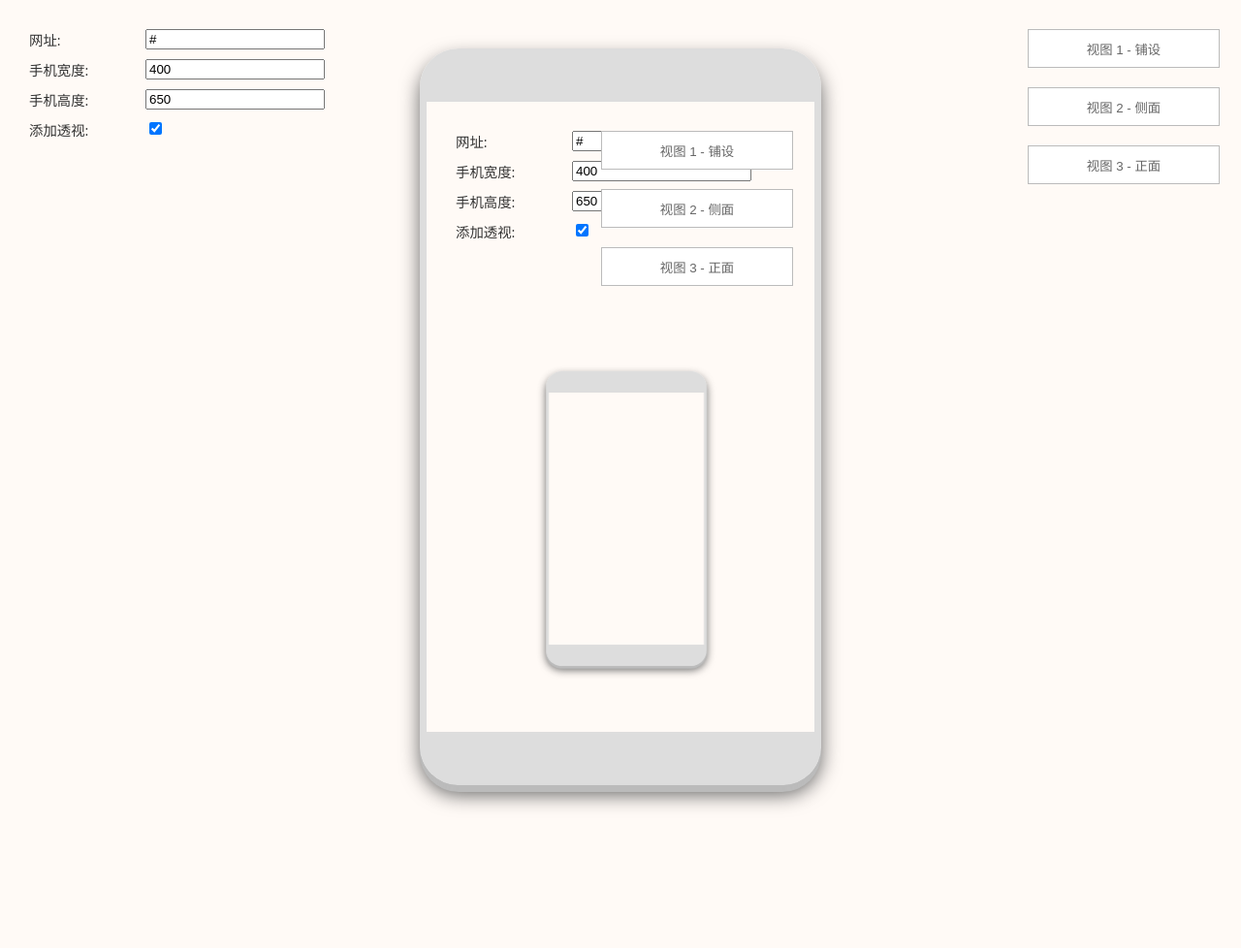
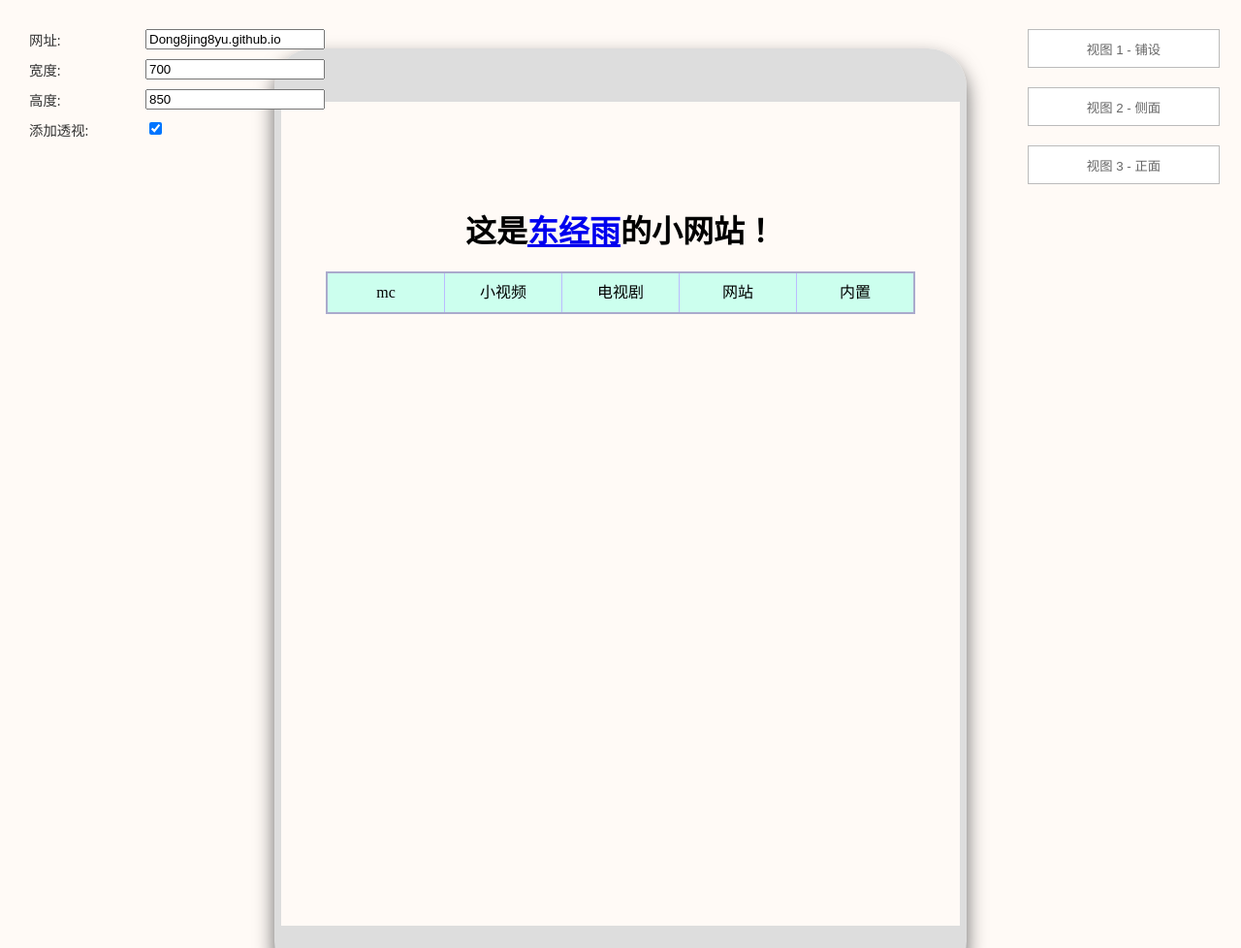
Before and after one commit to Dong8jing8yu/Dong8jing8yu.github.io, a plain HTML site: page sj.html in a window 1280 px wide. Shown: the top 978 px of the page at 97% size. Before the commit the page ends 860 px from the top, so only its background shows below. Drawn offline with Linux system fonts and the light colour scheme.

Commit message:
Update sj.html

```diff
--- a/sj.html
+++ b/sj.html
@@ -13,15 +13,15 @@
     <div id="controls">
         <div>
             <label for="iframeURL">网址:</label>
-            <input type="text" id="iframeURL" placeholder="#" value="#">
+            <input type="text" id="iframeURL" placeholder="请输入网址" value="Dong8jing8yu.github.io">
         </div>
         <div>
-            <label for="iframeWidth">手机宽度:</label>
-            <input type="number" id="iframeWidth" placeholder="400" value="400">
+            <label for="iframeWidth">宽度:</label>
+            <input type="number" id="iframeWidth" placeholder="400" value="700">
         </div>
         <div>
-            <label for="iframeHeight">手机高度:</label>
-            <input type="number" id="iframeHeight" placeholder="650" value="650">
+            <label for="iframeHeight">高度:</label>
+            <input type="number" id="iframeHeight" placeholder="650" value="850">
         </div>
         <!--Idea by /u/aerosole-->
         <div>
```
